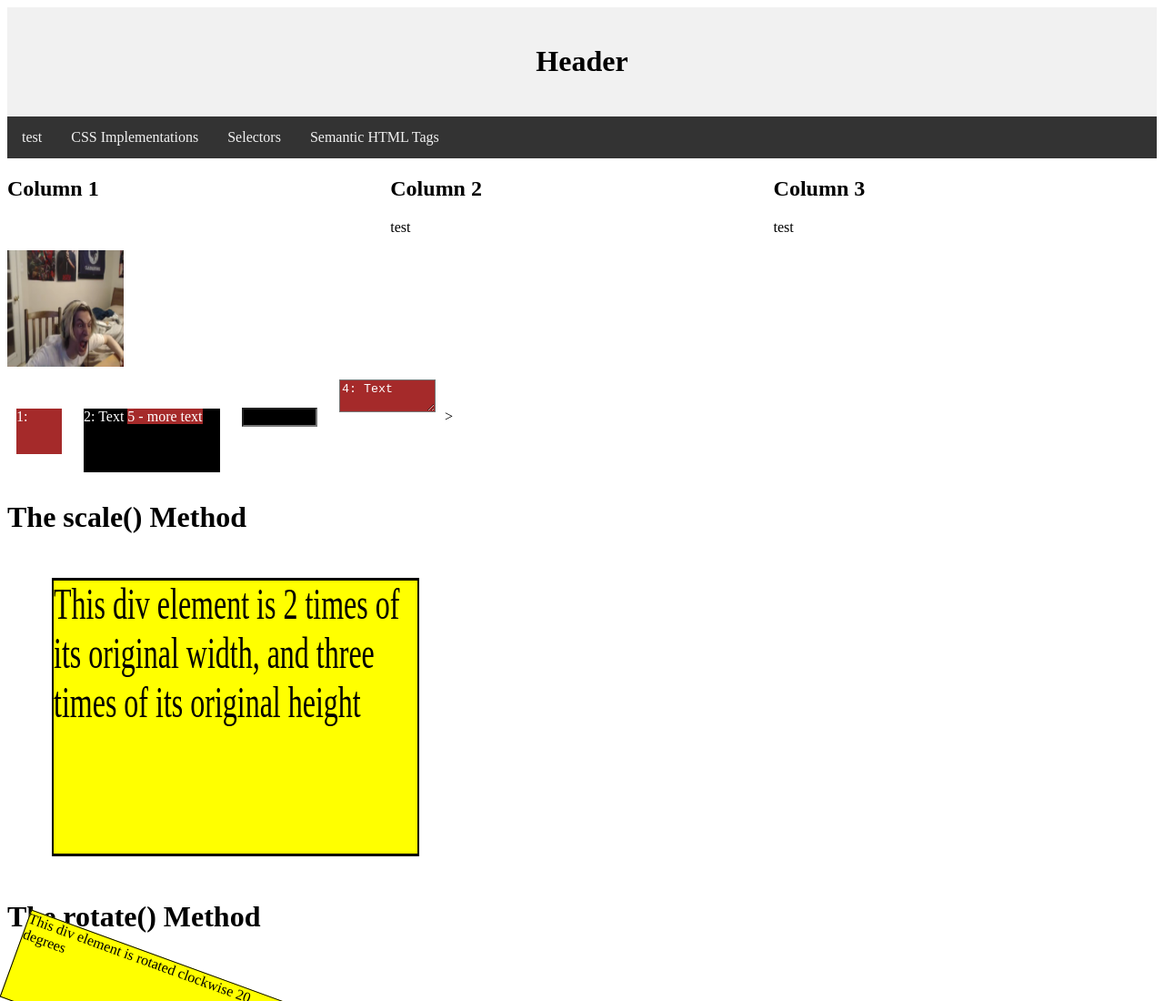
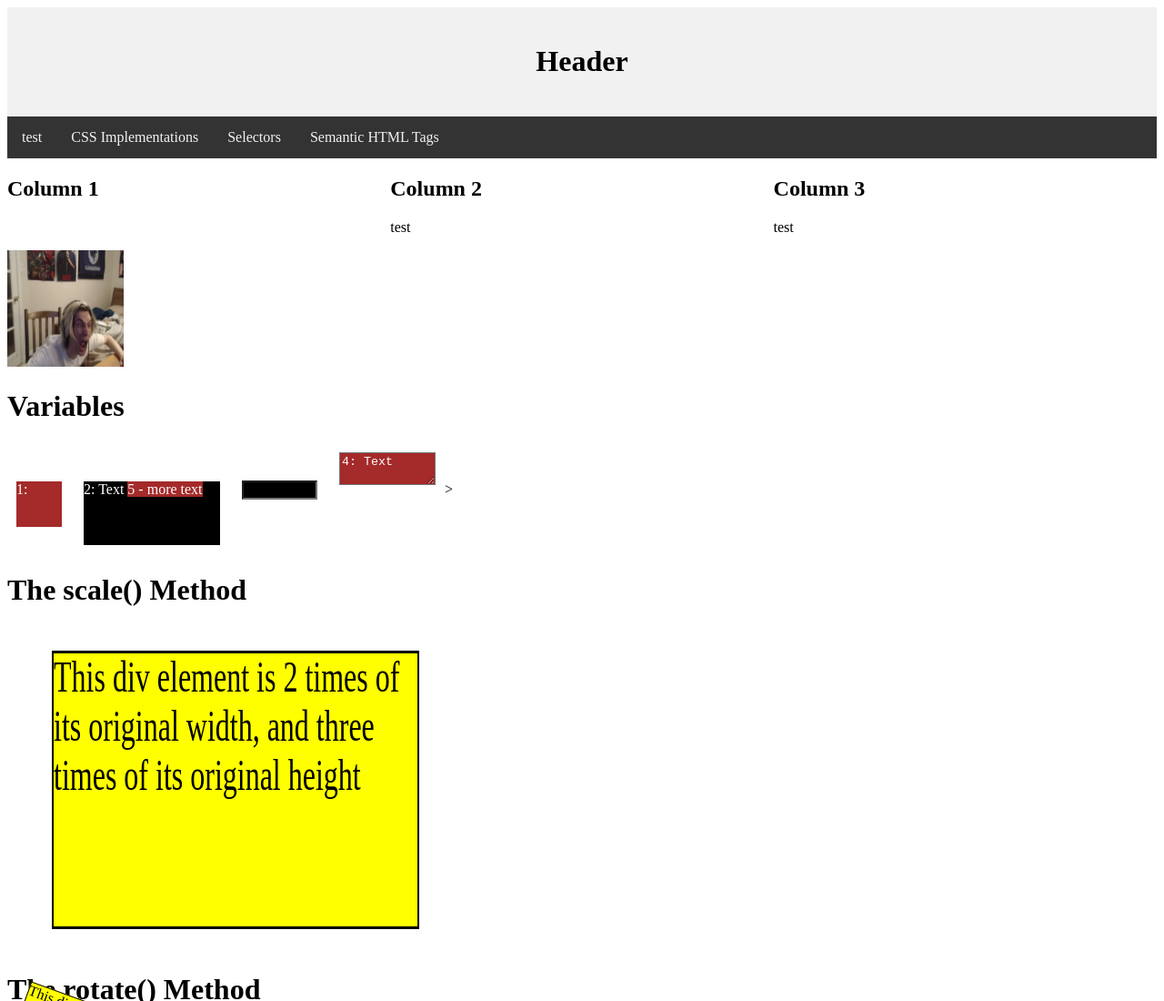
Before and after one commit to MiloSearle/L3Test-Web, a plain HTML site: page index.html in a window 1280 px wide. Shown: the top 1100 px of the page at 91% size. Drawn offline with Linux system fonts and the light colour scheme.

Commit message:
header for variables

```diff
--- a/index.html
+++ b/index.html
@@ -152,6 +152,7 @@
 
         <img src="elgoblino.png" alt="xQc" style="width:128px;height:128px;">
 
+        <h1>Variables</h1>
         <div>
             <div class="one">1:</div>
             <div class="two">2: Text <span class="five">5 - more text</span></div>
```
